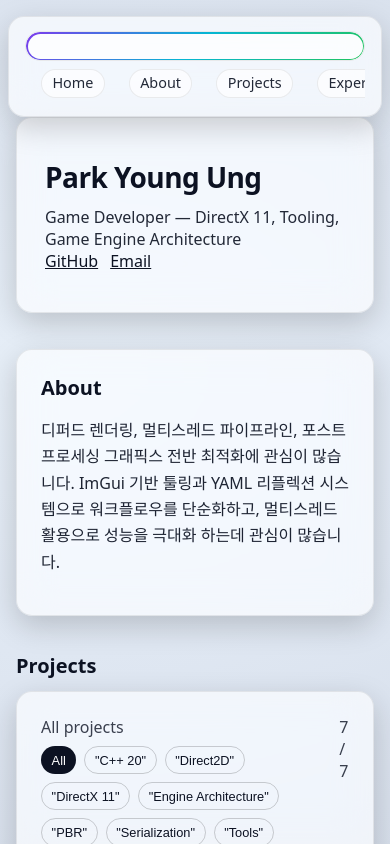
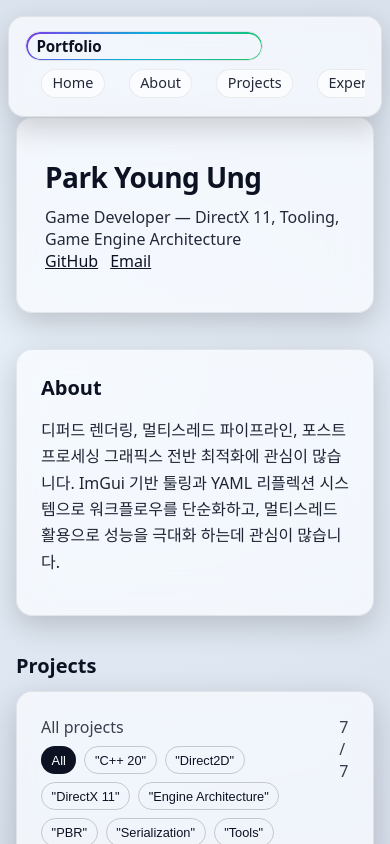
Before and after one commit to 29thnight/29thnight.github.io, a React (Vite) app in the folder my-portfolio/: page / in a window 390 px wide. Built offline with nearby package versions, Linux system fonts and the light colour scheme.

Commit message:
feat: 모바일 전용 네비게이션 및 브랜드 스타일 개선

```diff
--- a/my-portfolio/src/index.css
+++ b/my-portfolio/src/index.css
@@ -724,3 +724,86 @@ section[id] { scroll-margin-top: 84px; }
   .notion-code{ overflow-x: auto; }
   .notion-code code{ white-space: pre-wrap; word-break: break-word; }
 }
+/* --- 브랜드 칩: 텍스트가 투명해지는 이슈(iOS) 방지 --- */
+.brand-gradient{
+  /* iOS에서 background-clip:text + text-fill-color:transparent 조합이 투명해지는 이슈 */
+  background: none !important;          /* 그라데이션 텍스트 끄기 */
+  color: var(--text) !important;        /* 일반 텍스트 컬러 */
+  -webkit-text-fill-color: currentColor !important;
+}
+.brand-chip{ position: relative; display:inline-flex; align-items:center; }
+
+/* 링/테두리용 가상요소가 클릭을 가리지 않도록 */
+.brand-chip::before{ pointer-events: none !important; }
+.glass-btn--ring::before{ pointer-events: none !important; }
+
+/* 탭 클릭이 안 되는 현상 방지(브랜드 레이어가 위로 덮는 경우 대비) */
+.topbar .nav-links{ position: relative; z-index: 2; }
+.topbar .brand{ position: relative; z-index: 1; }
+
+/* --- 모바일 전용(<=640px) --- */
+@media (max-width: 640px){
+  html, body { max-width: 100vw; overflow-x: hidden; }
+
+  /* 헤더를 모바일 친화적으로 2줄(브랜드 / 탭들) */
+  .container.topbar{
+    position: sticky; top: 0; z-index: 50;
+    padding-inline: .5rem;
+  }
+  .topbar .nav{
+    display: grid;
+    grid-template-columns: 1fr;
+    row-gap: .45rem;
+    align-items: center;
+  }
+
+  /* 브랜드 칩 크기/가시성 */
+  .topbar .brand{
+    padding: .4rem .65rem;
+    border-radius: 9999px;
+    border: 1px solid var(--glass-brd);
+    background: var(--glass-hover);
+    font-size: .95rem;
+    line-height: 1;
+    max-width: 70%;
+    white-space: nowrap;
+    overflow: hidden;
+    text-overflow: ellipsis;
+  }
+
+  /* 가로 스크롤 가능한 탭 바 */
+  .topbar .nav-links{
+    display: flex;
+    align-items: center;
+    gap: .5rem;
+    overflow-x: auto; white-space: nowrap;
+    -webkit-overflow-scrolling: touch;
+    overscroll-behavior-x: contain;
+    padding-bottom: .25rem;
+  }
+  .topbar .nav-links::-webkit-scrollbar{ display:none; }
+  .topbar .nav-links{ scrollbar-width: none; }
+  .topbar .nav-links > *{ flex-shrink: 0; }
+
+  /* 탭 스타일 + 활성 상태 */
+  .topbar .nav-link{
+    padding: .4rem .65rem;
+    border-radius: 9999px;
+    border: 1px solid var(--glass-brd);
+    background: var(--glass-hover);
+    font-size: .9rem;
+    line-height: 1;
+    text-decoration: none;
+    color: var(--text);
+  }
+  .topbar .nav-link.active{
+    border-color: transparent;
+    background:
+      linear-gradient(var(--glass-hover), var(--glass-hover)) padding-box,
+      linear-gradient(135deg, var(--brand-g1), var(--brand-g2), var(--brand-g3)) border-box;
+    border: 1.5px solid transparent;
+  }
+
+  /* 앵커 보정(헤더 높이만큼) */
+  #home, #about, #projects, #experience, #contact { scroll-margin-top: 84px; }
+}
```
